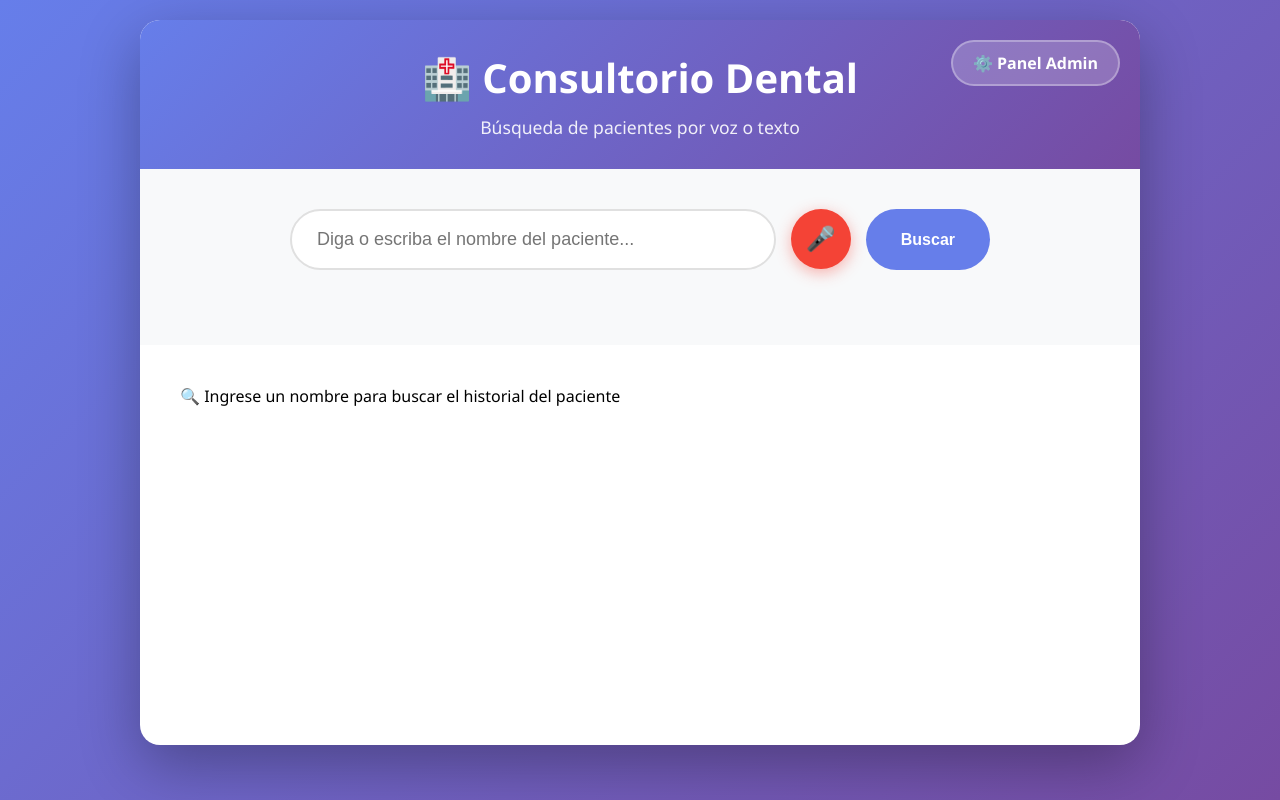
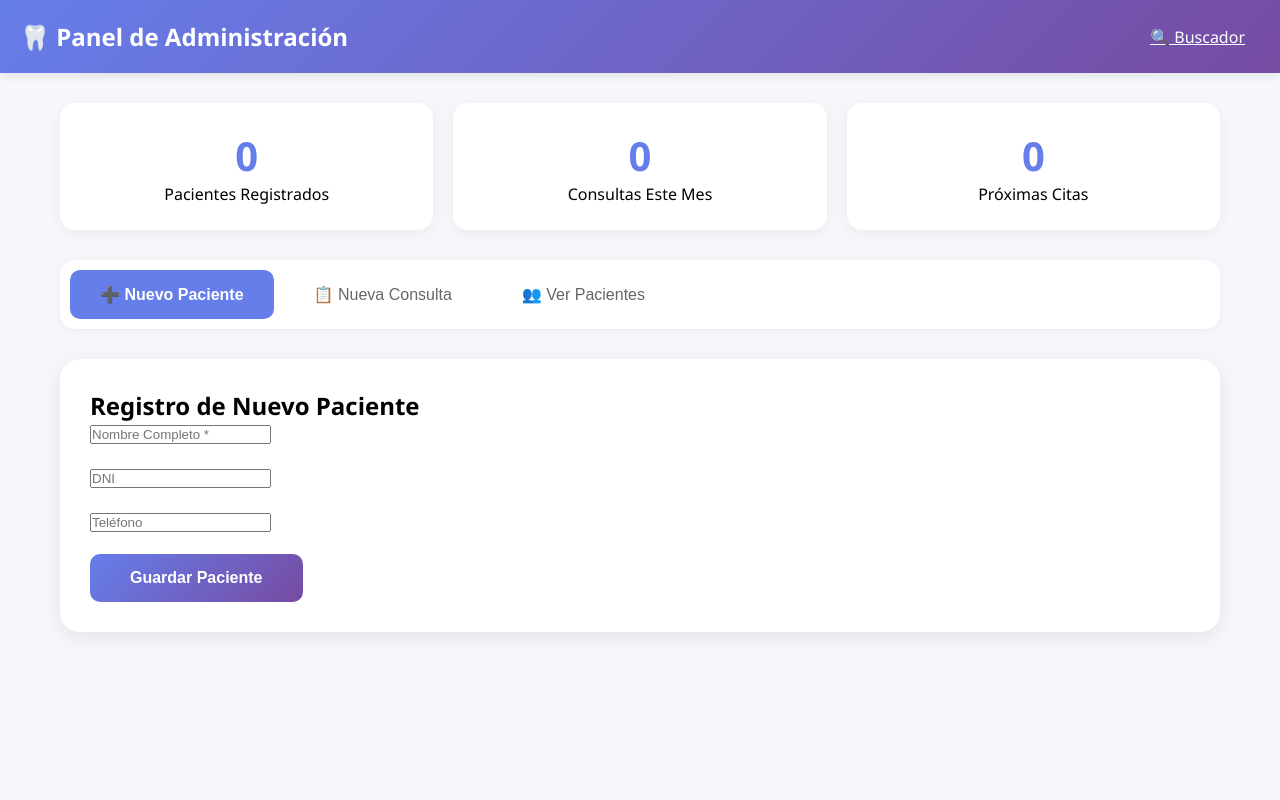
Before and after one commit to ariasnicolas098-ui/ortodoncia, a Flask app: page / in a window 1280 px wide. Run offline with Flask 3, Linux system fonts and the light colour scheme; parts of the project's set-up code (start-up, migrations or seed data) failed here and were passed over.

Commit message:
Update index.html

```diff
--- a/templates/index.html
+++ b/templates/index.html
@@ -3,187 +3,186 @@
 <head>
     <meta charset="UTF-8">
     <meta name="viewport" content="width=device-width, initial-scale=1.0">
-    <title>Consultorio Dental - Búsqueda Inteligente</title>
+    <title>Panel de Administración - Consultorio Dental</title>
     <style>
         * { margin: 0; padding: 0; box-sizing: border-box; }
 
         body {
-        font-family: 'Segoe UI', Tahoma, Geneva, Verdana, sans-serif;
+            font-family: 'Segoe UI', sans-serif;
+            background: #f5f7fa;
+            min-height: 100vh;
+        }
+
+        .navbar {
             background: linear-gradient(135deg, #667eea 0%, #764ba2 100%);
-        min-height: 100vh;
+            color: white;
             padding: 20px;
+            display: flex;
+            justify-content: space-between;
+            align-items: center;
+            box-shadow: 0 2px 10px rgba(0,0,0,0.1);
         }
 
         .container {
-        max-width: 1000px;
-        margin: 0 auto;
+            max-width: 1200px;
+            margin: 30px auto;
+            padding: 0 20px;
+        }
+
+        .tabs {
+            display: flex;
+            gap: 10px;
+            margin-bottom: 30px;
+            background: white;
+            padding: 10px;
+            border-radius: 15px;
+            box-shadow: 0 2px 10px rgba(0,0,0,0.05);
+        }
+
+        .tab {
+            padding: 15px 30px;
+            border: none;
+            background: transparent;
+            cursor: pointer;
+            border-radius: 10px;
+            font-size: 16px;
+            transition: all 0.3s;
+            color: #666;
+        }
+
+        .tab.active {
+            background: #667eea;
+            color: white;
+            font-weight: bold;
+        }
+
+        .section {
+            display: none;
+            animation: fadeIn 0.4s;
+        }
+
+        .section.active {
+            display: block;
+        }
+
+        .card {
             background: white;
             border-radius: 20px;
-        box-shadow: 0 20px 60px rgba(0,0,0,0.3);
-        overflow: hidden;
+            padding: 30px;
+            box-shadow: 0 5px 20px rgba(0,0,0,0.08);
+            margin-bottom: 20px;
         }
 
-    .header {
-        background: linear-gradient(135deg, #667eea 0%, #764ba2 100%);
-        color: white;
-        padding: 30px;
-        text-align: center;
-        position: relative;
-    }
-
-    .admin-btn {
-        position: absolute;
-        top: 20px;
-        right: 20px;
-        background: rgba(255,255,255,0.2);
-        color: white;
-        padding: 10px 20px;
-        border-radius: 25px;
-        text-decoration: none;
-        font-weight: bold;
-        transition: all 0.3s;
-        border: 2px solid rgba(255,255,255,0.3);
-    }
-
-    .admin-btn:hover {
-        background: white;
-        color: #667eea;
-        transform: translateY(-2px);
-    }
-
-    .header h1 { font-size: 2.5em; margin-bottom: 10px; }
-    .header p { opacity: 0.9; font-size: 1.1em; }
-
-    .search-section {
-        padding: 40px;
-        background: #f8f9fa;
-    }
-
-    .search-box {
-        display: flex;
-        gap: 15px;
-        max-width: 700px;
-        margin: 0 auto;
-        flex-wrap: wrap;
-    }
-
-    .input-wrapper {
-        flex: 1;
-        position: relative;
-        min-width: 250px;
-    }
-
-    #searchInput {
-        width: 100%;
-        padding: 18px 25px;
-        font-size: 18px;
-        border: 2px solid #e0e0e0;
-        border-radius: 50px;
-        outline: none;
-        transition: all 0.3s;
-    }
-
-    #searchInput:focus {
-        border-color: #667eea;
-        box-shadow: 0 0 0 4px rgba(102, 126, 234, 0.1);
-    }
-
-    .mic-btn {
-        width: 60px;
-        height: 60px;
-        border-radius: 50%;
+        .btn {
+            padding: 15px 40px;
             border: none;
-        background: #f44336;
-        color: white;
-        font-size: 24px;
-        cursor: pointer;
-        transition: all 0.3s;
-        display: flex;
-        align-items: center;
-        justify-content: center;
-        box-shadow: 0 4px 15px rgba(244, 67, 54, 0.4);
-    }
-
-    .mic-btn:hover:not(:disabled) {
-        transform: scale(1.05);
-        box-shadow: 0 6px 20px rgba(244, 67, 54, 0.6);
-    }
-
-    .search-btn {
-        padding: 18px 35px;
-        background: #667eea;
-        color: white;
-        border: none;
-        border-radius: 50px;
+            border-radius: 10px;
             font-size: 16px;
             font-weight: bold;
             cursor: pointer;
             transition: all 0.3s;
         }
 
-    .status {
-        text-align: center;
-        margin-top: 15px;
-        color: #666;
-        font-size: 14px;
-        min-height: 20px;
+        .btn-primary {
+            background: linear-gradient(135deg, #667eea 0%, #764ba2 100%);
+            color: white;
         }
 
-    .results-section {
-        padding: 40px;
-        min-height: 400px;
+        .alert {
+            padding: 15px 20px;
+            border-radius: 10px;
+            margin-bottom: 20px;
         }
 
-    .patient-card {
-        background: white;
-        border-radius: 15px;
-        padding: 30px;
-        margin-bottom: 25px;
-        box-shadow: 0 5px 20px rgba(0,0,0,0.08);
-        border-left: 5px solid #667eea;
+        .alert.success { background: #d4edda; color: #155724; }
+        .alert.error { background: #f8d7da; color: #721c24; }
+
+        .stats {
+            display: grid;
+            grid-template-columns: repeat(auto-fit, minmax(200px, 1fr));
+            gap: 20px;
+            margin-bottom: 30px;
         }
 
-    .loading {
+        .stat-card {
+            background: white;
+            padding: 25px;
+            border-radius: 15px;
+            box-shadow: 0 3px 15px rgba(0,0,0,0.05);
             text-align: center;
-        padding: 50px;
         }
 
-    .spinner {
-        border: 4px solid #f3f3f3;
-        border-top: 4px solid #667eea;
-        border-radius: 50%;
-        width: 50px;
-        height: 50px;
-        animation: spin 1s linear infinite;
-        margin: 0 auto 20px;
+        .stat-number {
+            font-size: 2.5em;
+            font-weight: bold;
+            color: #667eea;
         }
-
-    @keyframes spin { 0% { transform: rotate(0deg); } 100% { transform: rotate(360deg); } }
     </style>
 </head>
 <body>
+    <nav class="navbar">
+        <h1>🦷 Panel de Administración</h1>
+        <div>
+            <a href="https://ortodoncia.onrender.com" style="color:white; margin-right:15px;">🔍 Buscador</a>
+        </div>
+    </nav>
+
     <div class="container">
-        <div class="header">
-            <a href="https://ortodoncia.onrender.com/admin" class="admin-btn" target="_blank">⚙️ Panel Admin</a>
-            <h1>🏥 Consultorio Dental</h1>
-            <p>Búsqueda de pacientes por voz o texto</p>
+        <!-- Estadísticas -->
+        <div class="stats">
+            <div class="stat-card">
+                <div class="stat-number" id="totalPacientes">0</div>
+                <div class="stat-label">Pacientes Registrados</div>
+            </div>
+            <div class="stat-card">
+                <div class="stat-number" id="totalConsultas">0</div>
+                <div class="stat-label">Consultas Este Mes</div>
+            </div>
+            <div class="stat-card">
+                <div class="stat-number" id="proximasCitas">0</div>
+                <div class="stat-label">Próximas Citas</div>
+            </div>
         </div>
 
-        <div class="search-section">
-            <div class="search-box">
-                <div class="input-wrapper">
-                    <input type="text" id="searchInput" placeholder="Diga o escriba el nombre del paciente..." autocomplete="off">
-                </div>
-                <button class="mic-btn" id="micBtn" onclick="toggleVoice()" title="Buscar por voz">🎤</button>
-                <button class="search-btn" onclick="buscarPaciente()">Buscar</button>
+        <!-- Tabs -->
+        <div class="tabs">
+            <button class="tab active" onclick="showTab('nuevo-paciente')">➕ Nuevo Paciente</button>
+            <button class="tab" onclick="showTab('nueva-consulta')">📋 Nueva Consulta</button>
+            <button class="tab" onclick="showTab('pacientes')">👥 Ver Pacientes</button>
         </div>
 
-            <div class="status" id="status"></div>
+        <!-- Alertas -->
+        <div id="alert" class="alert" style="display:none;"></div>
+
+        <!-- Sección: Nuevo Paciente -->
+        <div id="nuevo-paciente" class="section active">
+            <div class="card">
+                <h2>Registro de Nuevo Paciente</h2>
+                <form id="formPaciente">
+                    <input type="text" id="nombre" placeholder="Nombre Completo *" required><br><br>
+                    <input type="text" id="dni" placeholder="DNI"><br><br>
+                    <input type="tel" id="telefono" placeholder="Teléfono"><br><br>
+                    <button type="submit" class="btn btn-primary">Guardar Paciente</button>
+                </form>
+            </div>
         </div>
 
-        <div class="results-section" id="resultados">
-            <div class="no-results">
-                🔍 Ingrese un nombre para buscar el historial del paciente
+        <!-- Sección: Nueva Consulta -->
+        <div id="nueva-consulta" class="section">
+            <div class="card">
+                <h2>Nueva Consulta y Cita</h2>
+                <p>Funcionalidad completa disponible en el backend.</p>
+            </div>
+        </div>
+
+        <!-- Sección: Ver Pacientes -->
+        <div id="pacientes" class="section">
+            <div class="card">
+                <h2>Lista de Pacientes</h2>
+                <table id="tablaPacientes" width="100%" border="1" style="border-collapse: collapse;">
+                    <thead><tr><th>Nombre</th><th>Teléfono</th><th>Última Visita</th></tr></thead>
+                    <tbody></tbody>
+                </table>
             </div>
         </div>
     </div>
@@ -191,51 +190,96 @@
     <script>
         const API_URL = "https://ortodoncia.onrender.com";
 
-        async function buscarPaciente(nombre = null) {
-            const query = nombre || document.getElementById('searchInput').value.trim();
+        // Mostrar pestañas
+        function showTab(tabId) {
+            document.querySelectorAll('.section').forEach(s => s.classList.remove('active'));
+            document.querySelectorAll('.tab').forEach(t => t.classList.remove('active'));
 
-            if (!query) return;
+            document.getElementById(tabId).classList.add('active');
+            document.querySelector(`button[onclick="showTab('${tabId}')"]`).classList.add('active');
 
-            const resultados = document.getElementById('resultados');
-            resultados.innerHTML = `<div class="loading"><div class="spinner"></div><p>Buscando paciente...</p></div>`;
+            if (tabId === 'pacientes') cargarPacientes();
+        }
+
+        // Mostrar alerta
+        function showAlert(message, type = 'success') {
+            const alert = document.getElementById('alert');
+            alert.style.display = 'block';
+            alert.className = `alert ${type}`;
+            alert.textContent = message;
+            setTimeout(() => alert.style.display = 'none', 5000);
+        }
+
+        // Guardar Paciente
+        document.getElementById('formPaciente').addEventListener('submit', async function(e) {
+            e.preventDefault();
+
+            const data = {
+                nombre_completo: document.getElementById('nombre').value,
+                dni: document.getElementById('dni').value,
+                telefono: document.getElementById('telefono').value,
+                alergias: 'Ninguna',
+                medicamentos_actuales: 'Ninguno',
+                condiciones_medicas: 'Ninguna'
+            };
 
             try {
-                const response = await fetch(`${API_URL}/api/buscar?q=${encodeURIComponent(query)}`);
-                const data = await response.json();
-                mostrarResultados(data, query);
-            } catch (error) {
-                resultados.innerHTML = `<div class="no-results" style="color: red;">❌ Error de conexión. Intenta más tarde.</div>`;
+                const res = await fetch(`${API_URL}/api/pacientes`, {
+                    method: 'POST',
+                    headers: {'Content-Type': 'application/json'},
+                    body: JSON.stringify(data)
+                });
+
+                if (res.ok) {
+                    showAlert('✅ Paciente registrado correctamente');
+                    this.reset();
+                    cargarEstadisticas();
+                } else {
+                    showAlert('❌ Error al guardar paciente', 'error');
+                }
+            } catch (err) {
+                showAlert('❌ Error de conexión', 'error');
+            }
+        });
+
+        // Cargar Estadísticas
+        async function cargarEstadisticas() {
+            try {
+                const res = await fetch(`${API_URL}/api/estadisticas`);
+                const data = await res.json();
+
+                document.getElementById('totalPacientes').textContent = data.total_pacientes || 0;
+                document.getElementById('totalConsultas').textContent = data.consultas_mes || 0;
+                document.getElementById('proximasCitas').textContent = data.proximas_citas || 0;
+            } catch (err) {
+                console.error("Error cargando estadísticas");
             }
         }
 
-        function mostrarResultados(data, query) {
-            // (Mantengo tu función original de mostrar resultados)
-            if (data.length === 0) {
-                document.getElementById('resultados').innerHTML = `
-                    <div class="no-results">
-                        😕 No se encontraron pacientes con "${query}"
-                    </div>`;
-                return;
+        // Cargar Pacientes
+        async function cargarPacientes() {
+            try {
+                const res = await fetch(`${API_URL}/api/pacientes`);
+                const pacientes = await res.json();
+
+                const tbody = document.querySelector('#tablaPacientes tbody');
+                tbody.innerHTML = pacientes.map(p => `
+                    <tr>
+                        <td>${p.nombre}</td>
+                        <td>${p.telefono || '-'}</td>
+                        <td>${p.ultima_visita || 'Sin visitas'}</td>
+                    </tr>
+                `).join('');
+            } catch (err) {
+                console.error("Error cargando pacientes");
+            }
         }
 
-            let html = '';
-            data.forEach(paciente => {
-                html += `
-                    <div class="patient-card">
-                        <h2>${paciente.nombre_completo}</h2>
-                        <p><strong>DNI:</strong> ${paciente.dni || 'No registrado'}</p>
-                        <p><strong>Teléfono:</strong> ${paciente.telefono || 'No registrado'}</p>
-                        <!-- Puedes agregar más campos si quieres -->
-                    </div>`;
-            });
-
-            document.getElementById('resultados').innerHTML = html;
-        }
-
-        // Búsqueda con Enter
-        document.getElementById('searchInput').addEventListener('keypress', (e) => {
-            if (e.key === 'Enter') buscarPaciente();
-        });
+        // Inicializar
+        window.onload = function() {
+            cargarEstadisticas();
+            cargarPacientes();
+        };
     </script>
 </body>
 </html>
```
Lines whose indentation alone changed are shown as unchanged.
